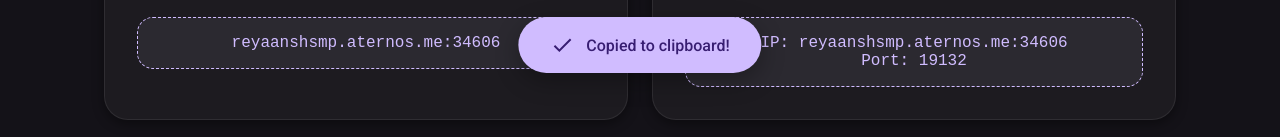
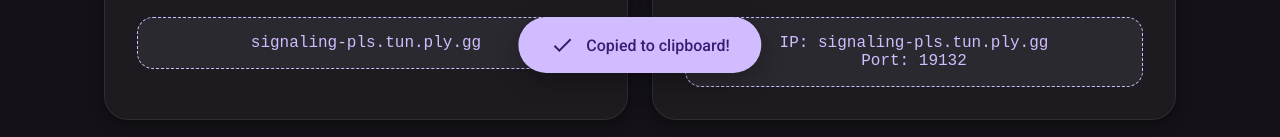
Before and after one commit to reyaansh72/ReyaanshSMP, a plain HTML site: page index.html in a window 1280 px wide. Shown: the part 827-964 px from the top of the page. Drawn offline with Linux system fonts and the light colour scheme.

Commit message:
Updated Server IP

```diff
--- a/index.html
+++ b/index.html
@@ -520,7 +520,7 @@
         // -----------------------------------------
         // 1. IP CONFIGURATION VARIABLES
         // -----------------------------------------
-        const SERVER_IP = "reyaanshsmp.aternos.me:34606";
+        const SERVER_IP = "signaling-pls.tun.ply.gg";
         const BEDROCK_PORT = "19132"; // Default Bedrock port
 
         // Initialize UI Text
```
